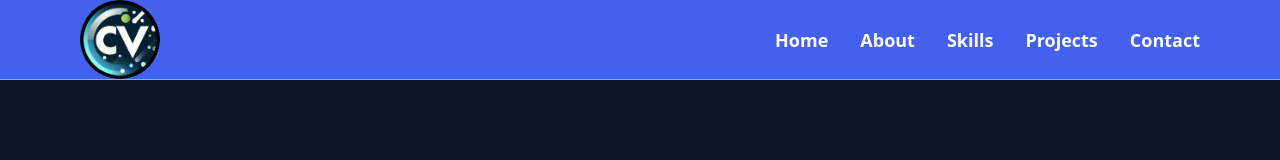
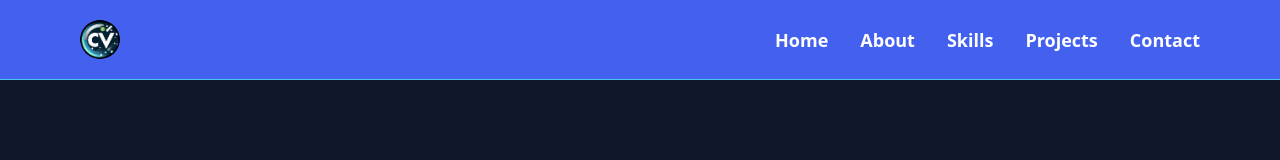
Before and after one commit to CristianVellio/PORT-FOLIO, a React (Vite) app: page / in a window 1280 px wide. Shown: the top 160 px of the page. Built offline with nearby package versions, Linux system fonts and the light colour scheme; a small style sheet from the web is missing.

Commit message:
Resize Logo

```diff
--- a/src/App.jsx
+++ b/src/App.jsx
@@ -41,7 +41,7 @@ function App() {
             height={200}
             width={200}
             radius={5}
-            color="#84cc16"
+            color="#F72585"
             ariaLabel="infinity-spin-loading"
           />
           )
--- a/src/Footer.jsx
+++ b/src/Footer.jsx
@@ -9,8 +9,8 @@ function Footer() {
         <a href="/" rel="noopener noreferrer">
           <img
             src={img}
-            width={80}
-            height={80}
+            width={40}
+            height={40}
             className="rounded-full mb-4 lg:mb-0"
             alt="logo"
           />
--- a/src/Nav.jsx
+++ b/src/Nav.jsx
@@ -17,8 +17,8 @@ function Nav() {
           <a href="/" rel="noopener noreferrer">
             <img
               src={img}
-              width={80}
-              height={80}
+              width={40}
+              height={40}
               className="rounded-full"
               alt="logo"
             />
```
